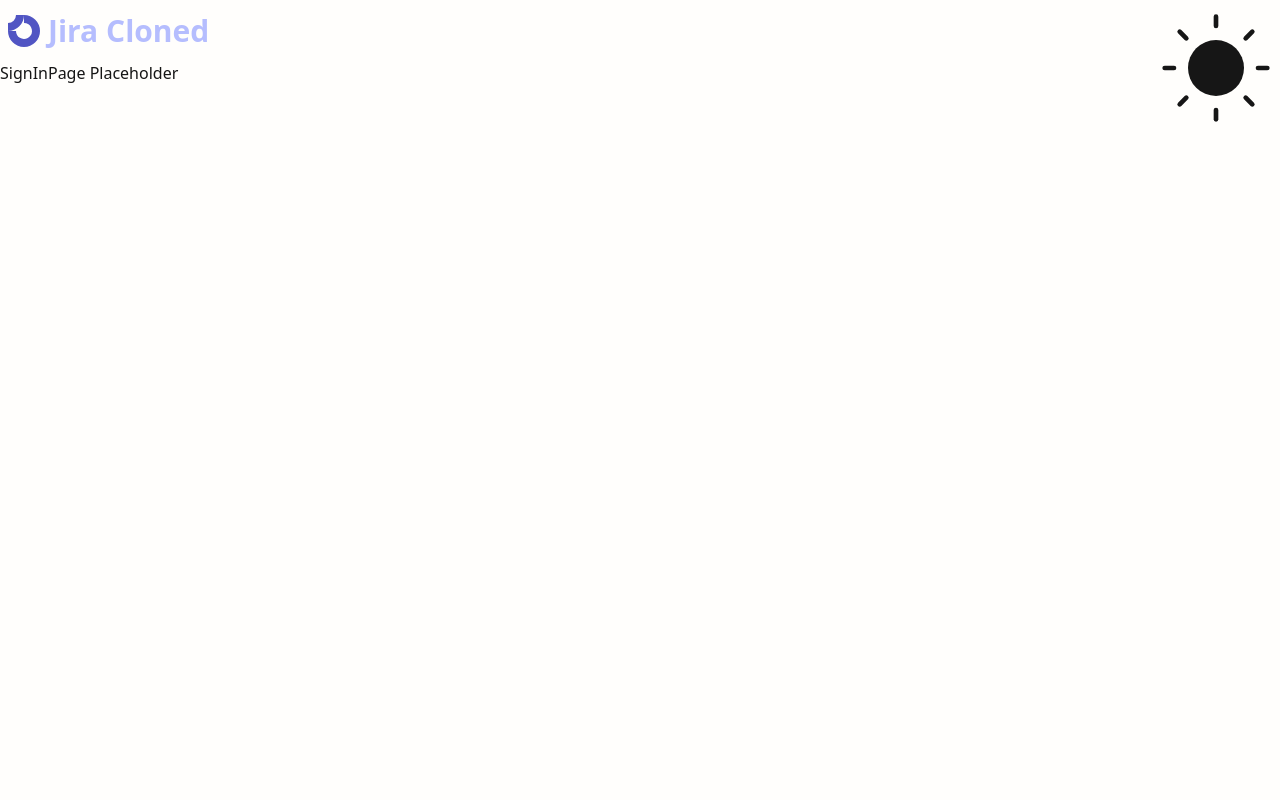
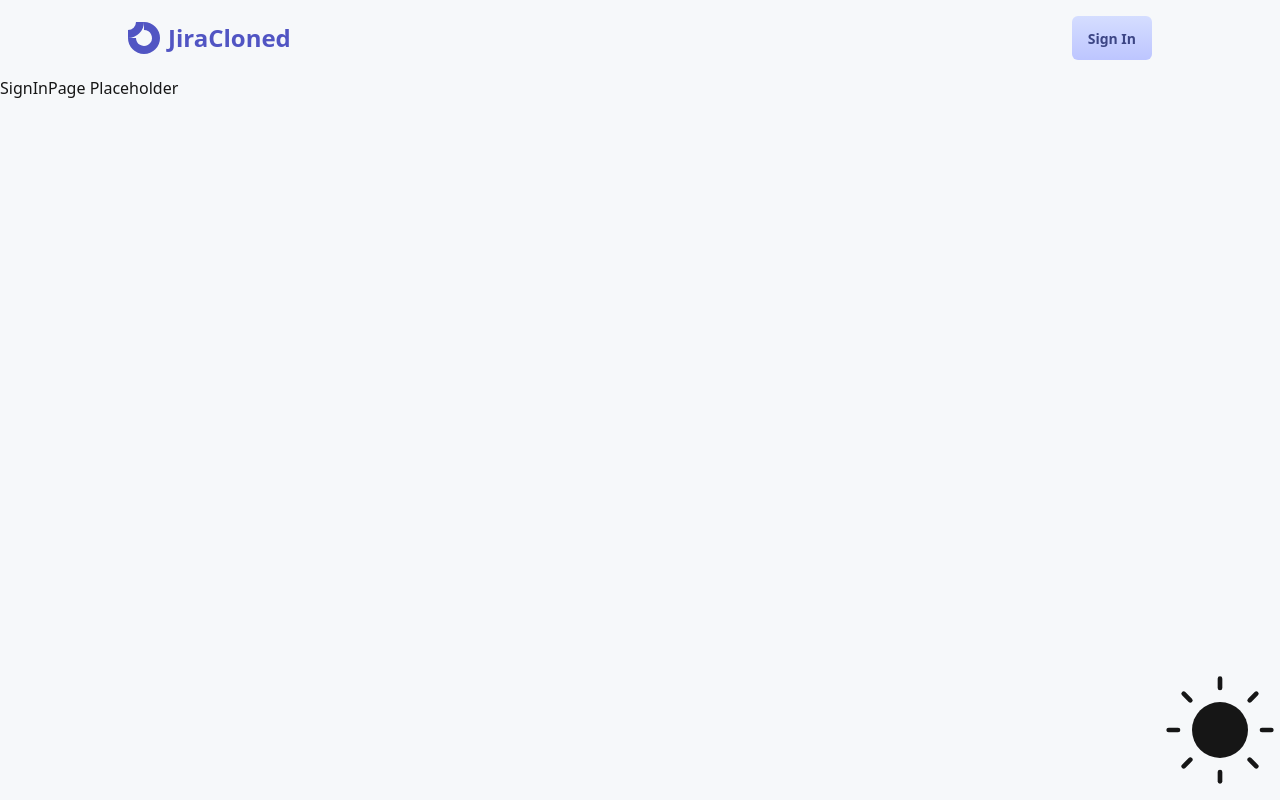
Before and after one commit to PaulHaze/jira-clone, a Next.js app: page /sign-in in a window 1280 px wide. Built offline with nearby package versions, Linux system fonts and the light colour scheme.

Commit message:
add first signin button and basic nav

```diff
--- a/src/app/(auth)/layout.tsx
+++ b/src/app/(auth)/layout.tsx
@@ -1,4 +1,4 @@
-import { Logo } from '@/components/ui';
+import { Button, Logo } from '@/components/ui';
 
 type AuthLayoutProps = {
   children: React.ReactNode;
@@ -6,12 +6,21 @@ type AuthLayoutProps = {
 
 export default function AuthLayout({ children }: AuthLayoutProps) {
   return (
-    <div>
-      <div className="flex items-center p-2">
-        <Logo className="h-8 w-8 text-primary" />
-        <h2 className="ml-2 font-black text-secondary">Jira Cloned</h2>
+    <main className="min-h-screen bg-base-200">
+      {/* NAV */}
+      <div className="mx-auto mb-4 max-w-lg">
+        <div className="flex items-center justify-between px-6 pt-4 md:px-8 lg:px-0">
+          {/* LOGO */}
+          <div className="flex items-center">
+            <Logo className="h-8 w-8 text-primary" />
+            <h3 className="ml-2 font-black text-primary">JiraCloned</h3>
+          </div>
+
+          {/* BUTTON */}
+          <Button variant="secondary">Sign In</Button>
+        </div>
       </div>
       {children}
-    </div>
+    </main>
   );
 }
--- a/src/app/layout.tsx
+++ b/src/app/layout.tsx
@@ -31,8 +31,8 @@ export default function RootLayout({
         className={`${geistSans.variable} ${geistMono.variable} antialiased`}
       >
         <ThemeProvider>
-          <div className="relative">
-            <div className="absolute right-2 top-3">
+          <div className="relative min-h-screen">
+            <div className="absolute bottom-2 right-1">
               <ThemeToggle />
             </div>
             {children}
```
